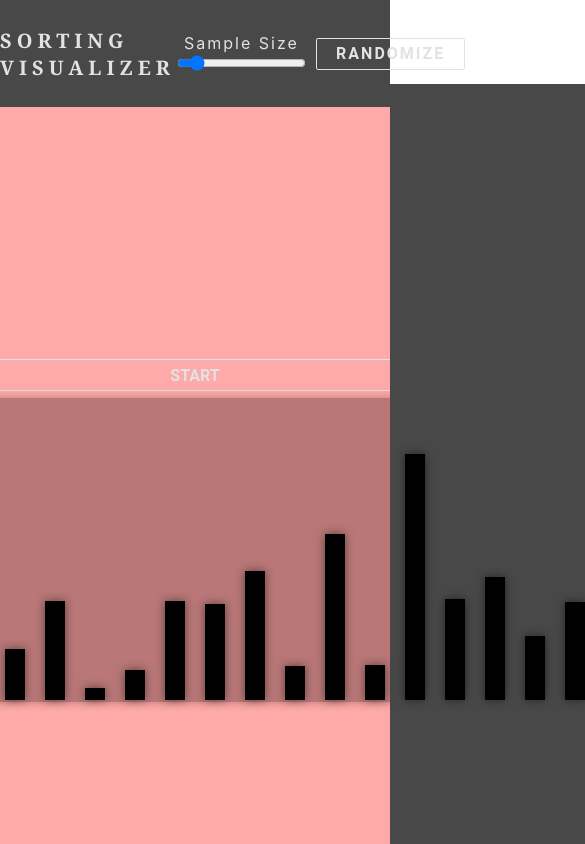
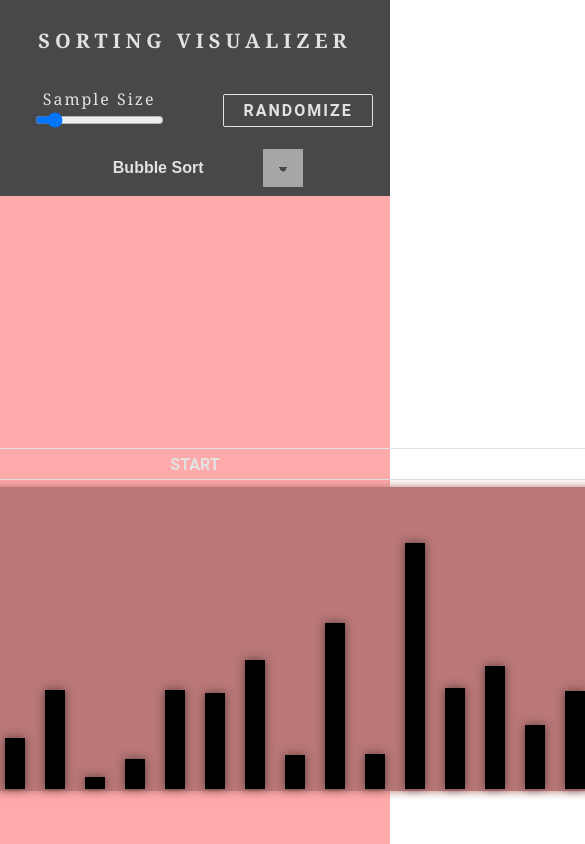
Before and after one commit to DheerajGadwala/sorting-visualizer, a React (Create React App) app: page / in a window 390 px wide. Shown: the top 844 px of the page, 585 px wide, since content can reach past the window. Built offline with nearby package versions, Linux system fonts and the light colour scheme.

Commit message:
nav bar responsiveness improved

```diff
--- a/src/components/area/style.css
+++ b/src/components/area/style.css
@@ -51,8 +51,8 @@
     box-shadow: 0 0 10px 0 rgb(255, 0, 221, 0.5) !important;
 }
 .sortingHereBar{
-    background: rgb(243, 219, 219) !important;
-    box-shadow: 0 0 10px 0 rgb(243, 219, 219, 0.5) !important;
+    background: rgb(243, 186, 186) !important;
+    box-shadow: 0 0 10px 0 rgb(243, 186, 186, 0.5) !important;
 }
 .startButtonDiv{
     text-align:center;
--- a/src/components/navbar/index.js
+++ b/src/components/navbar/index.js
@@ -2,21 +2,6 @@ import React from 'react';
 import './style.css'
 
 const Navbar = (props) => {
-
-    const [navItems, animateNavItems] = React.useState(0);
-
-    const navSlide = () =>{
-        const nav = document.querySelector('.nav-links');
-
-        //Toggling Nav bar
-        nav.classList.toggle('nav-active');
-        //Animate links
-        if(navItems===1){
-            animateNavItems(0);
-        }else{
-            animateNavItems(1);
-        }
-    }
 
     const setSizeLocal = () =>{
         props.setSampleSize(document.getElementById('samplesize').value);
@@ -40,11 +25,12 @@ const Navbar = (props) => {
     return (
         <>
             <div className="navbody">
-                <nav>
-                    <div className="logo">
+                <nav className="navbar">
+                    <div className="logo block1">
                         <h4>Sorting Visualizer</h4>
                     </div>
-                    <div className="slidercontainer">
+                    <div className="block2">
+                        <div className="slidercontainer block2a">
                             <div className="slider">
                                 <div>
                                     Sample Size
@@ -57,16 +43,14 @@ const Navbar = (props) => {
                                 <a href="#" className="randomizeButton" onClick={randomize}>RANDOMIZE</a>
                             </div>
                         </div>
-                    <ul className="nav-links">
-                        <li navitems={navItems}><a href="#" className={`${props.algo==="bubble"?'selected':''}`} onClick={()=>props.setAlgo('bubble')}>Bubble Sort</a></li>
-                        <li navitems={navItems}><a href="#" className={`${props.algo==="insertion"?'selected':''}`} onClick={()=>props.setAlgo('insertion')}>Insertion Sort</a></li>
-                        <li navitems={navItems}><a href="#" className={`${props.algo==="merge"?'selected':''}`} onClick={()=>props.setAlgo('merge')}>Merge Sort</a></li>
-                        <li navitems={navItems}><a href="#" className={`${props.algo==="quick"?'selected':''}`} onClick={()=>props.setAlgo('quick')}>Quick Sort</a></li>
-                    </ul>
-                    <div className="burger" onClick={navSlide}>
-                        <div className="line1"></div>
-                        <div className="line2"></div>
-                        <div className="line3"></div>
+                        <div className="dropdownContainer block2b">
+                            <select name="Algorithm" id="algo" onChange={()=>{props.setAlgo(document.getElementById('algo').value); document.getElementById('algo').blur();}}>
+                                <option value="bubble">Bubble Sort</option>
+                                <option value="insertion">Insertion Sort</option>
+                                <option value="merge">Merge Sort</option>
+                                <option value="quick">Quick Sort</option>
+                            </select>
+                        </div>
                     </div>
                 </nav>
             </div>
--- a/src/components/navbar/style.css
+++ b/src/components/navbar/style.css
@@ -3,12 +3,21 @@
     padding:0px;
     box-sizing: border-box;
 }
-nav{
-    display: flex;
+.navbar{
+    display: inline-flex;
+    width: 100vw;
     justify-content: space-around;
     align-items: center;
     min-height: 8vh;
     background: rgb(73, 72, 73);
+}
+.block1{
+    width: 50vw;
+}
+.block2{
+    width: 50vw;
+    display: inline-flex;
+    justify-content: space-around;
 }
 .logo{
     color: rgb(226, 226, 226);
@@ -16,50 +25,31 @@ nav{
     font-family:Georgia, 'Times New Roman', Times, serif;
     letter-spacing: 5px;
     font-size: 20px;
+    cursor:default;
+    text-align: center;
 }
 .slidercontainer{
     color: rgb(226, 226, 226);
     letter-spacing: 2px;
     font-size: 16px;
     display: flex;
-    justify-content: space-between;
+    justify-content: space-around;
     align-items: center;
+}
+.dropdownContainer{
+    align-items: center;
+    display: flex;
+    justify-content: space-around;
 }
 .slider{
     display:block;
     text-align: center;
     margin-right:8px;
-}
-.nav-links{
-    display: flex;
-    justify-content: space-around;
-    width: 40%;
-}
-.nav-links li{
-    list-style: none;
-    text-align: center;
-}
-.nav-links a{
-    color: rgb(226, 226, 226);
-    text-decoration: none;
-    letter-spacing: 3px;
-    font-weight: bold;
-    font-size: 14px;
+    font-family:Georgia, 'Times New Roman', Times, serif;
+    cursor:default;
 }
 .selected{
     color: rgb(0, 0, 0) !important;
-}
-.nav-links a:hover{
-    color: rgb(0, 0, 0);
-}
-.burger{
-    display: none;
-}
-.nav-links div{
-    width: 2px;
-    height: 15px;
-    background-color: rgb(226, 226, 226);
-    margin: 5px;
 }
 a.randomizeButton{
     display:inline-block;
@@ -85,65 +75,114 @@ a.randomizeButton:hover{
         margin: 0.4em auto;
     }
 }
-@media screen and (max-width:1250px) {
-    .nav-links{
-        display: flex;
+@media screen and (max-width:1050px) {
+    .block1{
+        width: 40vw;
+    }
+    .block2{
+        width: 60vw;
+        display: inline-flex;
         justify-content: space-around;
-        width: 40%;
-    }
-}
-@media screen and (max-width:1000px) {
-    .nav-links{
-        display: flex;
-        justify-content: space-around;
-        width: 40%;
     }
 }
 @media screen and (max-width:900px) {
-    .nav-links{
-        position:absolute;
-        right:0px;
-        height: 92vh;
-        top: 8vh;
-        background-color: #494849;
-        display: flex;
-        flex-direction: column;
-        align-items: center;
-        width: 50%;
-        transform: translateX(100%); /*moves out of the screen*/
-        transition: transform 0.5s ease-in;
+    .navbar{
+        display:inline-block !important;
     }
-    .nav-links div{
-        display: none;
-        width: 2px;
-        height: 15px;
-        background-color: rgb(226, 226, 226);
-        margin: 5px;
+    .block1{
+        width: 100vw;
     }
-    .nav-links li[navitems='0'] {
-        opacity: 0;
-    }
-    .burger{
-        display: block;
-        cursor: pointer;
-    }
-    body{
-        overflow-x:hidden;
-    }
-    .nav-links li[navitems='1']{
-        animation: navLinkFade 1.5s 1;
+    .block2{
+        width: 100vw;
+        display: inline-flex;
+        justify-content: space-around;
     }
 }
-.nav-active{
-    transform: translateX(0%);
-}
-@keyframes navLinkFade{
-    from{
-        opacity: 0;
-        transform: translateX(50px);
+@media screen and (max-width:600px) {
+    .navbar{
+        display:inline-block !important;
     }
-    to{
-        opacity: 1;
-        transform: translateX(0px);
+    .block1{
+        width: 100vw;
+    }
+    .block2{
+        display: inline-block;
+    }
+    .block2a{
+        width: 100vw;
+        display: inline-flex;
+        justify-content: space-around;
+        margin:2%;
+    }
+    .block2b{
+        width: 100vw;
+        display: inline-flex;
+        justify-content: space-around;
+        margin:2%;
     }
 }
+#samplesize{
+    cursor:grab;
+}
+#samplesize:active{
+    cursor:grabbing;
+}
+select {
+    width: 200px;
+    height: 40px;
+    font-size: 100%;
+    font-weight: bold;
+    cursor: pointer;
+    border-radius: 0;
+    background-color: rgb(73, 72, 73);
+    border: none;
+    border-bottom: 2px solid rgb(73, 72, 73);
+    color: rgb(226, 226, 226);
+    padding: 10px;
+    padding-right: 38px;
+    appearance: none;
+    -webkit-appearance: none;
+    -moz-appearance: none;
+    background-image:
+    linear-gradient(45deg, transparent 50%, rgb(73, 72, 73) 50%),
+    linear-gradient(135deg, rgb(73, 72, 73) 50%, transparent 50%),
+    linear-gradient(to right, rgb(167, 167, 167), rgb(167, 167, 167));
+    background-position:
+        calc(100% - 20px) calc(1em + 2px),
+        calc(100% - 15px) calc(1em + 2px),
+        100% 0;
+    background-size:
+        5px 5px,
+        5px 5px,
+        2.5em 2.5em;
+    background-repeat: no-repeat;
+        /* Adding transition effect */
+        transition: color 0.3s ease, background-color 0.3s ease, border-bottom-color 0.3s ease;
+  }
+  /* For IE <= 11 */
+  select::-ms-expand {
+    display: none;
+  }
+  select:hover,
+  select:focus {
+    color: rgb(73, 72, 73);
+    background-color: rgb(226, 226, 226);
+    border-bottom-color: rgb(226, 226, 226);
+  }
+  select:focus{
+    background-image:
+    linear-gradient(45deg, white 50%, transparent 50%),
+    linear-gradient(135deg, transparent 50%, white 50%),
+    linear-gradient(to right, gray, gray);
+    background-position:
+        calc(100% - 15px) 1em,
+        calc(100% - 20px) 1em,
+        100% 0;
+    background-size:
+        5px 5px,
+        5px 5px,
+        2.5em 2.5em;
+    background-repeat: no-repeat;
+    border-color: grey;
+    outline: 0;
+  }
```
Lines whose indentation alone changed are shown as unchanged.
